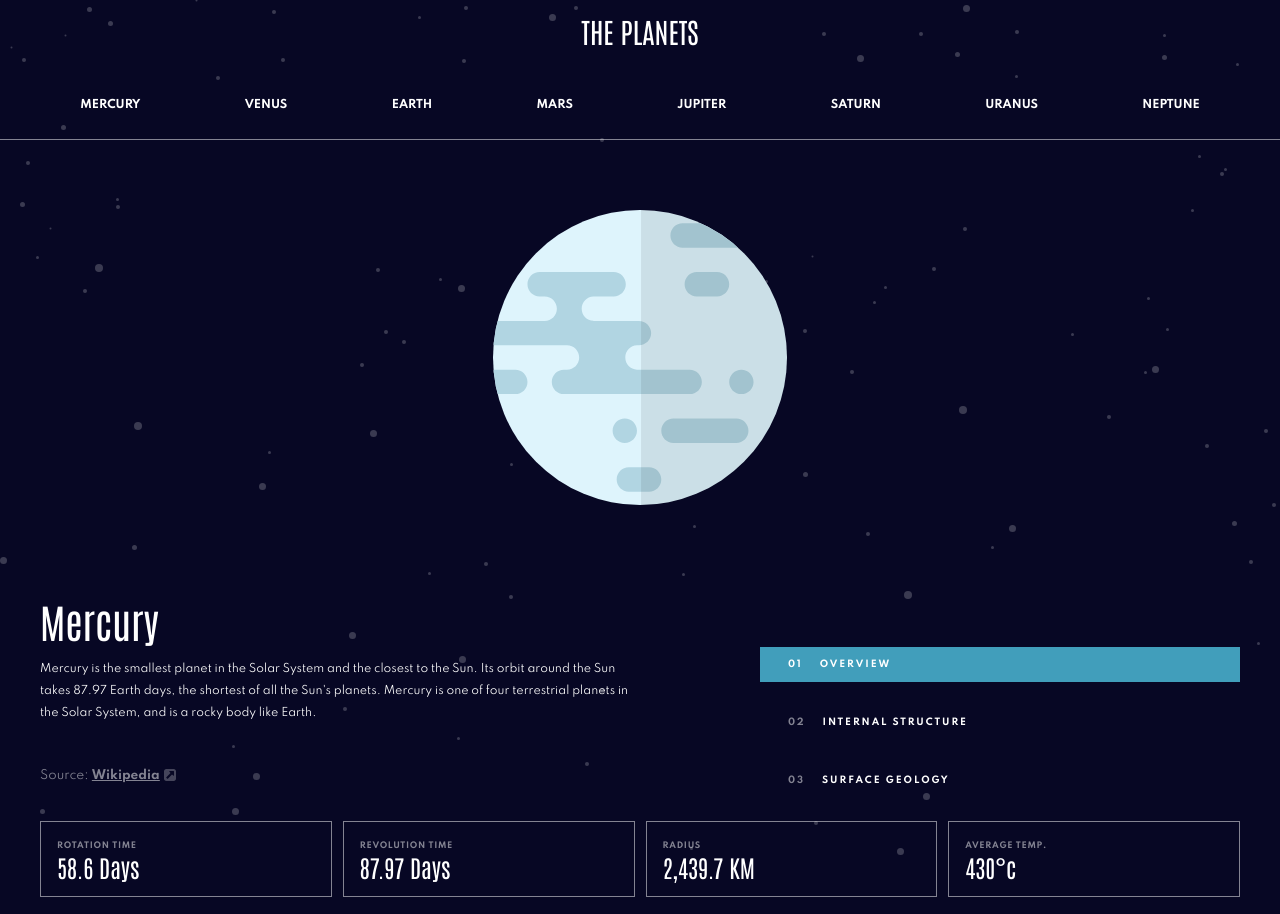
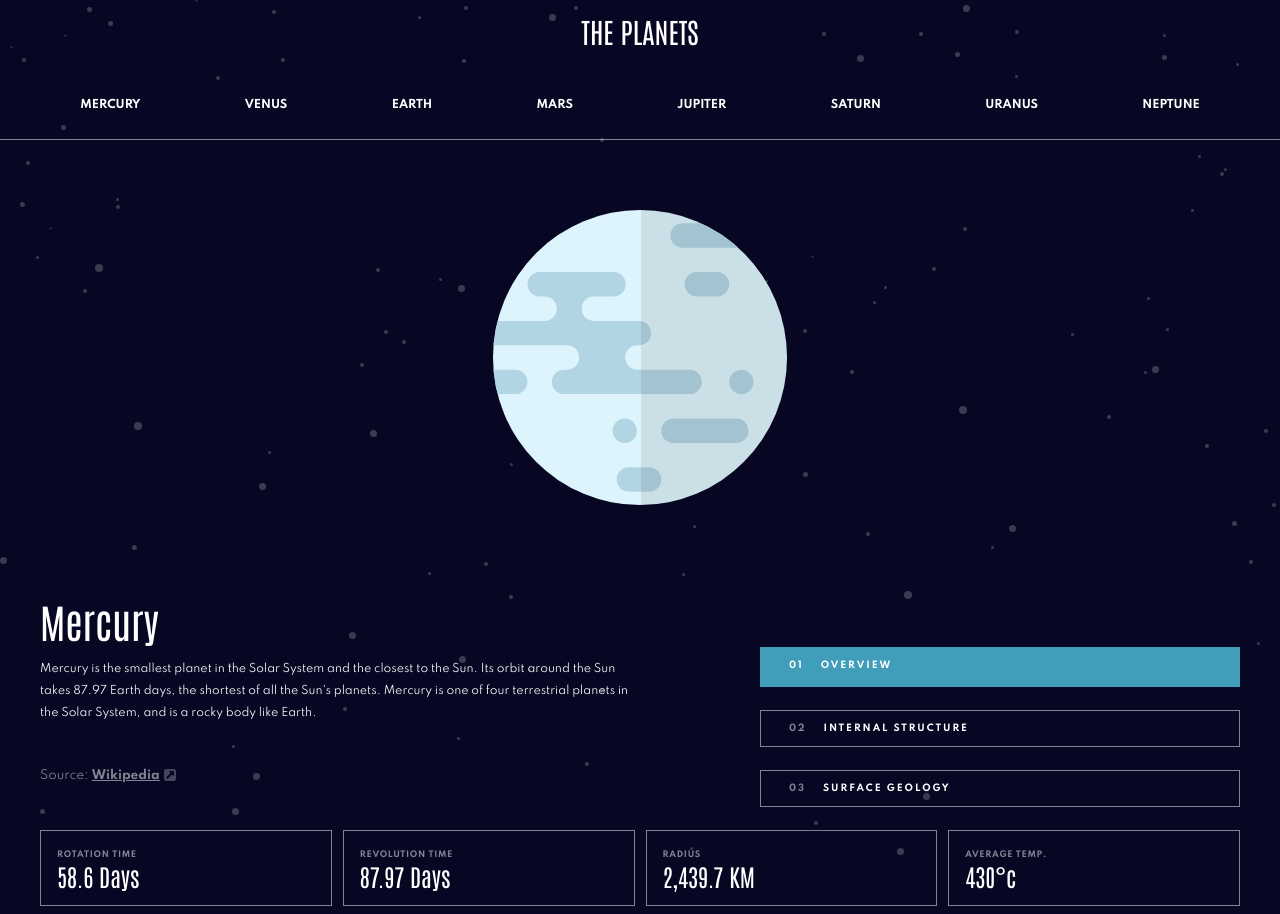
Before and after one commit to kristiingco/planets-fact-site, a React (Create React App) app: page /mercury in a window 1280 px wide. Built offline with nearby package versions, Linux system fonts and the light colour scheme.

Commit message:
Add border to tablet buttons

```diff
--- a/src/components/planet/planet-buttons/PlanetButton.scss
+++ b/src/components/planet/planet-buttons/PlanetButton.scss
@@ -54,6 +54,7 @@ button {
         display: flex;
         padding: 12px 28px;
         margin-bottom: 23px;
+        border: 1px solid rgba(255,255,255, 0.5);
     }
 
     button span:last-of-type {
@@ -62,8 +63,7 @@ button {
     }
 
 
-    button.active {
-        border: none;
+    .active {
         background-color: none;
     }
 
```
